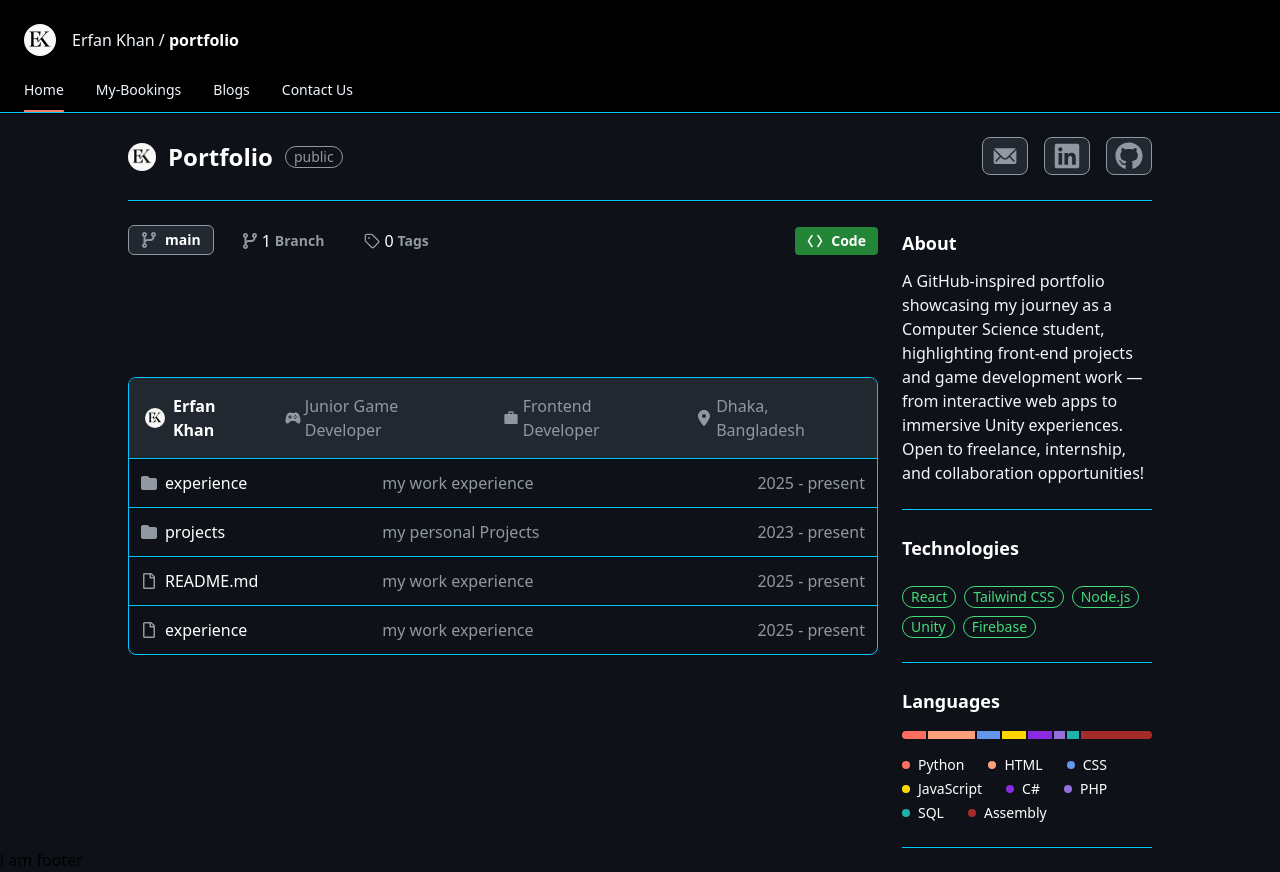
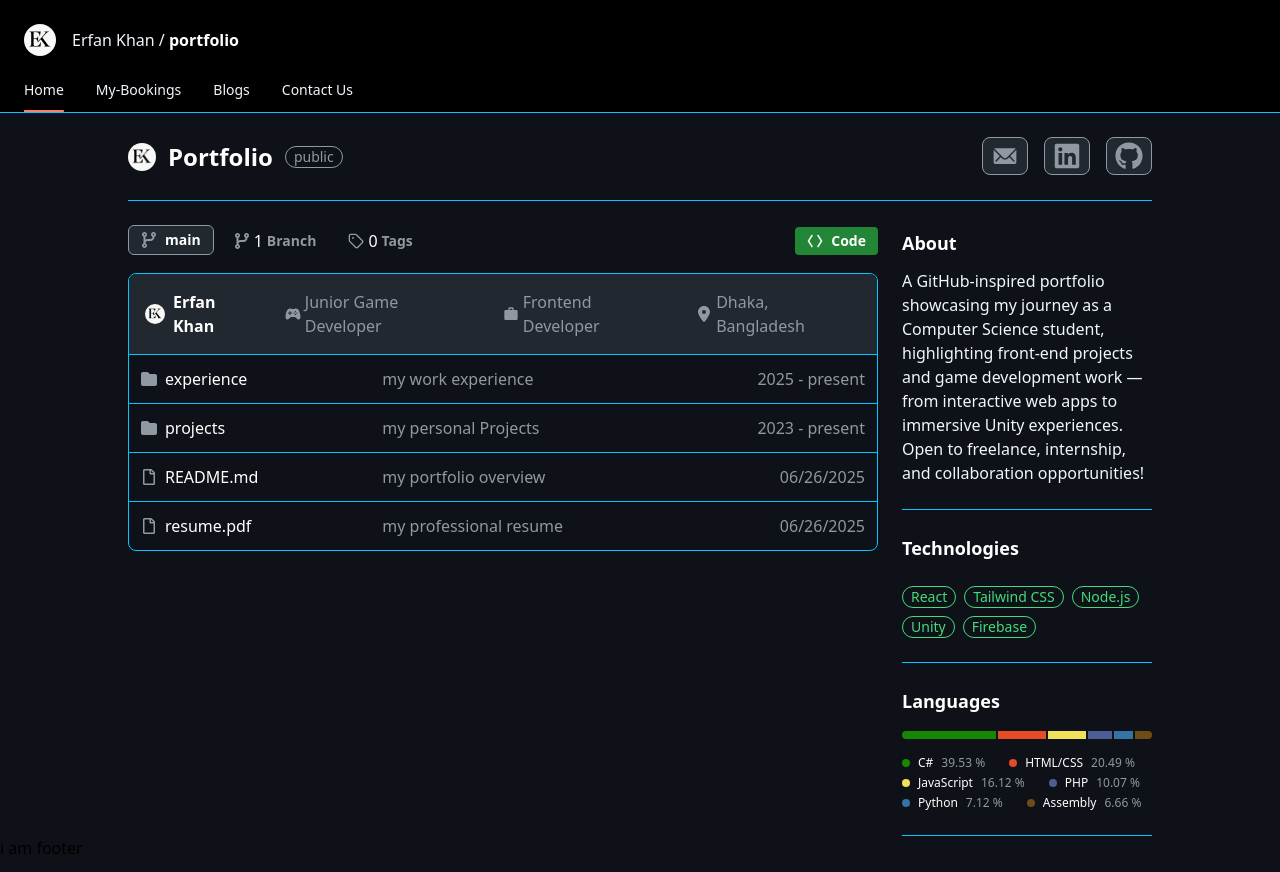
Before and after one commit to Erfan-Khan-Dhrubo/hello-i-am-erfan, a React (Vite) app in the folder hello-i-am-erfan/: page / in a window 1280 px wide. Built offline with nearby package versions, Linux system fonts and the light colour scheme.

Commit message:
Fixing Some Style

```diff
--- a/hello-i-am-erfan/src/components/Home/Left Side/LeftInfo.jsx
+++ b/hello-i-am-erfan/src/components/Home/Left Side/LeftInfo.jsx
@@ -7,7 +7,7 @@ import { FaRegFile } from "react-icons/fa";
 
 const LeftInfo = () => {
   return (
-    <div className="mt-30 border border-backgroundLine rounded-lg overflow-hidden">
+    <div className="border border-backgroundLine rounded-lg overflow-hidden">
       <div className="flex gap-6 items-center border-b border-backgroundLine  bg-secondaryBackground  p-4">
         <div className="flex gap-2 items-center">
           <div className="w-5 h-5">
@@ -51,18 +51,26 @@ const LeftInfo = () => {
         <div className="basis-1/3 flex items-center gap-2">
           <FaRegFile className="text-lightGrey" /> <a href="">README.md</a>
         </div>
-        <div className="basis-1/3 text-lightGrey">my work experience</div>
+        <div className="basis-1/3 text-lightGrey">my portfolio overview</div>
         <div className="basis-1/3 text-right text-lightGrey">
-          2025 - present
+          {new Date().toLocaleDateString("en-US", {
+            month: "2-digit",
+            day: "2-digit",
+            year: "numeric",
+          })}
         </div>
       </div>
       <div className="flex items-center p-3 border-t border-backgroundLine">
         <div className="basis-1/3 flex items-center gap-2">
-          <FaRegFile className="text-lightGrey" /> <a href="">experience</a>
+          <FaRegFile className="text-lightGrey" /> <a href="">resume.pdf</a>
         </div>
-        <div className="basis-1/3 text-lightGrey">my work experience</div>
+        <div className="basis-1/3 text-lightGrey">my professional resume</div>
         <div className="basis-1/3 text-right text-lightGrey">
-          2025 - present
+          {new Date().toLocaleDateString("en-US", {
+            month: "2-digit",
+            day: "2-digit",
+            year: "numeric",
+          })}
         </div>
       </div>
     </div>
--- a/hello-i-am-erfan/src/components/Home/Left Side/LeftSideHome.jsx
+++ b/hello-i-am-erfan/src/components/Home/Left Side/LeftSideHome.jsx
@@ -4,7 +4,7 @@ import LeftInfo from "./LeftInfo";
 
 const LeftSideHome = () => {
   return (
-    <div>
+    <div className="flex flex-col gap-4">
       <LeftTop></LeftTop>
       <LeftInfo></LeftInfo>
     </div>
--- a/hello-i-am-erfan/src/components/Home/Left Side/LeftTop.jsx
+++ b/hello-i-am-erfan/src/components/Home/Left Side/LeftTop.jsx
@@ -6,7 +6,7 @@ import { PiBracketsAngleBold } from "react-icons/pi";
 const LeftTop = () => {
   return (
     <div className="flex justify-between items-center">
-      <div className="flex gap-4">
+      <div className="flex gap-2">
         <div>
           <button className="btn bg-secondaryBackground px-3 py-1 border border-lightGrey rounded-md flex justify-center items-center gap-2">
             <FaCodeBranch className="text-lightGrey" size={16} />{" "}
--- a/hello-i-am-erfan/src/components/Home/Right Side/Language.jsx
+++ b/hello-i-am-erfan/src/components/Home/Right Side/Language.jsx
@@ -6,51 +6,49 @@ const Language = () => {
   const temp = [
     {
       id: 1,
-      name: "Python",
-      color: "#FF6F61",
-      value: 10,
+      name: "C#",
+      color: "#178600",
+      value: 39,
+      percentage: 39.53,
     },
+
     {
       id: 2,
-      name: "HTML",
-      color: "#FFA07A",
+      name: "HTML/CSS",
+      color: "#E34C26",
       value: 20,
+      percentage: 20.49,
     },
     {
       id: 3,
-      name: "CSS",
-      color: "#6495ED",
-      value: 10,
+      name: "JavaScript",
+      color: "#F1E05A",
+      value: 16,
+      percentage: 16.12,
     },
+
     {
       id: 4,
-      name: "JavaScript",
-      color: "#FFD700",
+      name: "PHP",
+      color: "#4F5D95",
       value: 10,
+      percentage: 10.07,
     },
+
     {
       id: 5,
-      name: "C#",
-      color: "#8A2BE2",
-      value: 10,
+      name: "Python",
+      color: "#3572A5",
+      value: 8,
+      percentage: 7.12,
     },
+
     {
       id: 6,
-      name: "PHP",
-      color: "#9370DB",
-      value: 5,
-    },
-    {
-      id: 7,
-      name: "SQL",
-      color: "#20B2AA",
-      value: 5,
-    },
-    {
-      id: 8,
       name: "Assembly",
-      color: "#A52A2A",
-      value: 30,
+      color: "#6E4C13",
+      value: 7,
+      percentage: 6.66,
     },
   ];
 
--- a/hello-i-am-erfan/src/components/Home/Right Side/SingleLanguage.jsx
+++ b/hello-i-am-erfan/src/components/Home/Right Side/SingleLanguage.jsx
@@ -1,7 +1,7 @@
 import React from "react";
 
 const SingleLanguage = (language) => {
-  const { name, color } = language.language;
+  const { name, color, percentage } = language.language;
 
   return (
     <div className="flex gap-2 items-center">
@@ -11,7 +11,10 @@ const SingleLanguage = (language) => {
           backgroundColor: color,
         }}
       ></div>
-      <div className="text-sm font-medium">{name}</div>
+      <div className="text-xs font-medium flex gap-2">
+        <span>{name}</span>
+        <span className="text-lightGrey">{percentage} %</span>
+      </div>
     </div>
   );
 };
```
